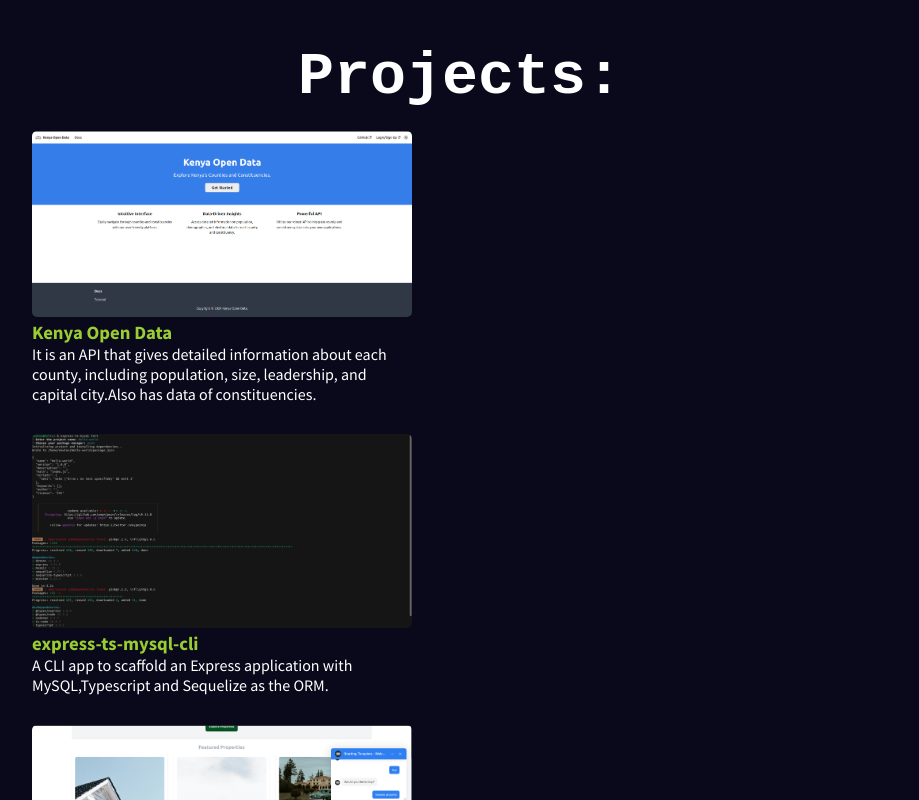
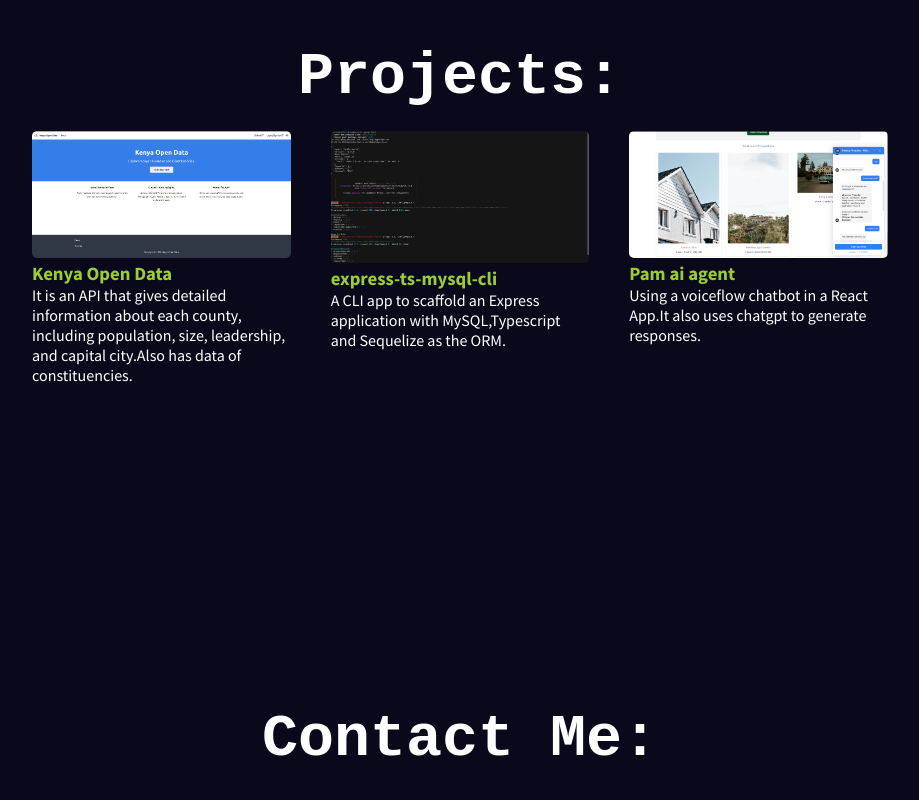
Before and after one commit to Newtonkamau14/newtonkamau14.github.io, a React (Vite) app: page / in a window 1280 px wide. Shown: the part 1380-2180 px from the top of the page, without its empty margins (180-1099 px from the left). Built offline with nearby package versions, Linux system fonts and the light colour scheme.

Commit message:
fix bug in projects class

```diff
--- a/src/App.tsx
+++ b/src/App.tsx
@@ -28,10 +28,11 @@ function App() {
         </div>
 
         <h1 className="div-title">Projects:</h1>
-        <div className="projects" id="projects"></div>
-        {projects.map((project) => (
-          <Card key={project.id} project={project} />
-        ))}
+        <div className="projects" id="projects">
+          {projects.map((project) => (
+            <Card key={project.id} project={project} />
+          ))}
+        </div>
 
         <h1 className="div-title">Contact Me:</h1>
         <div id="contact">
--- a/src/index.css
+++ b/src/index.css
@@ -169,10 +169,13 @@ header {
 .projects {
   display: flex;
   flex-wrap: wrap;
+  flex-direction: row;
+  width: 100%;
 }
 
 .card {
   background-color: #09091b;
+  width: calc(33.33% - 20px);
   max-width: 400px;
   padding: 10px;
   border: none;
```
